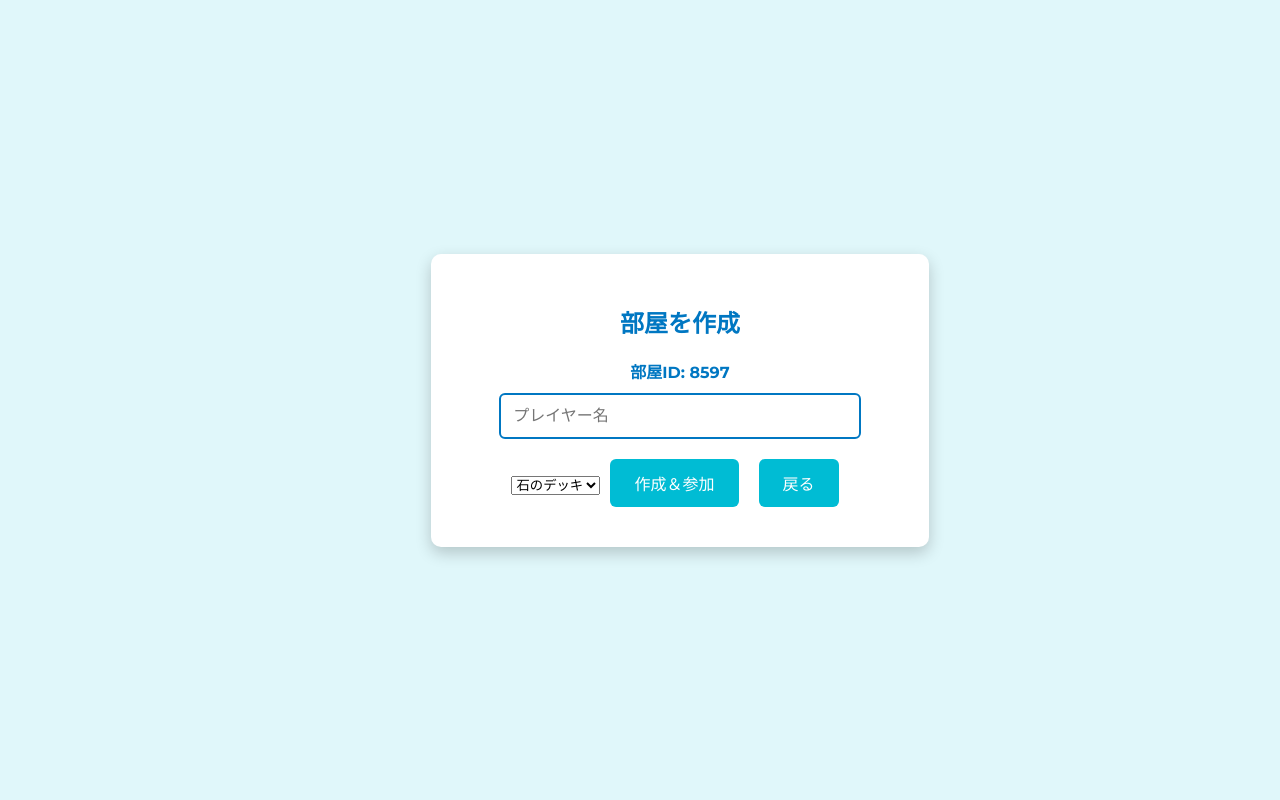
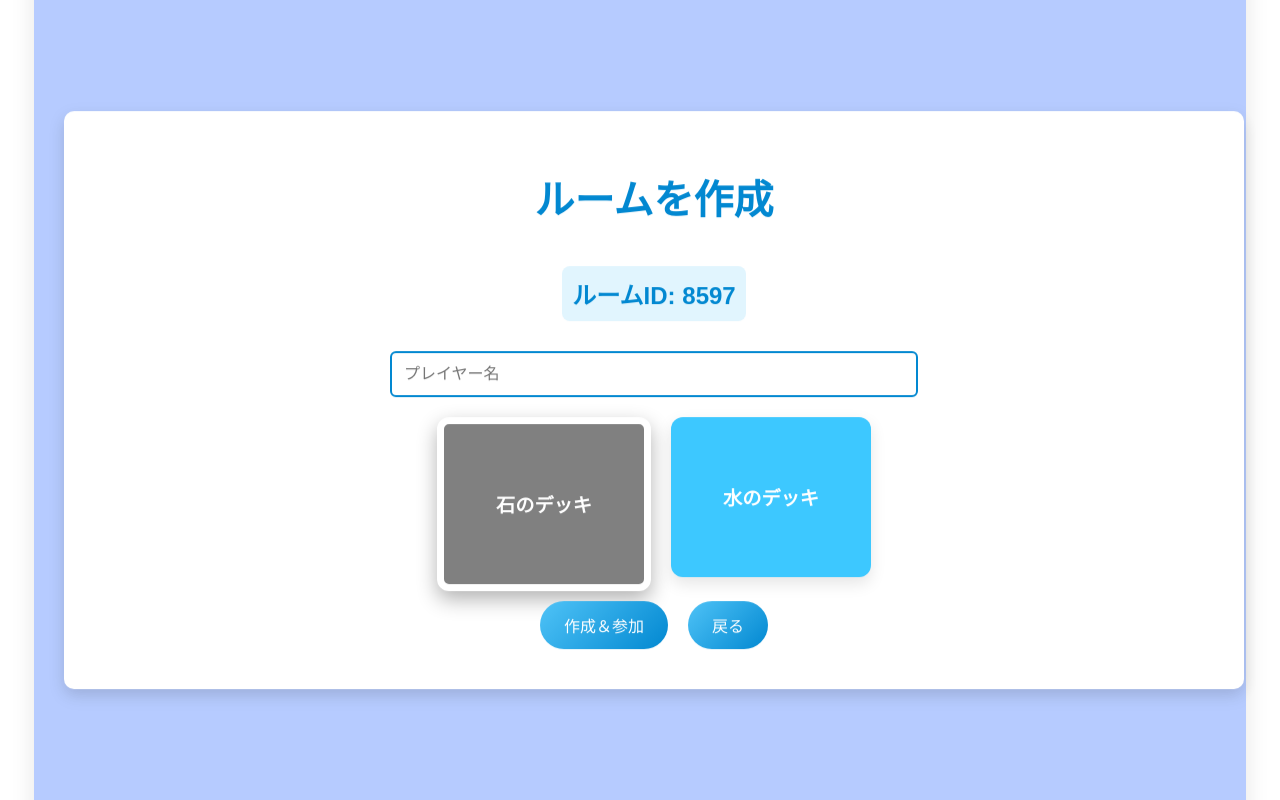
Before and after one commit to NicoPieee/OnomatoParty2, a Next.js app: page / in a window 1280 px wide. Both pictures are taken after a click on the button "部屋を作成". Built offline with nearby package versions, Linux system fonts and the light colour scheme; no server answers.

Commit message:
Windows側で変更

```diff
--- a/components/CreateRoomScreen.tsx
+++ b/components/CreateRoomScreen.tsx
@@ -1,23 +1,45 @@
 // components/CreateRoomScreen.tsx（完全版）
 export default function CreateRoomScreen({
-  roomId, playerName, deckName, onPlayerNameChange, onDeckChange, onCreateAndJoin, onBack, errorMessage
+  roomId,
+  playerName,
+  deckName,
+  onPlayerNameChange,
+  onDeckChange,
+  onCreateAndJoin,
+  onBack,
+  errorMessage,
 }) {
   return (
     <div className="screen">
-      <h2>部屋を作成</h2>
+      <h1>ルームを作成</h1>
       {errorMessage && <p className="error">{errorMessage}</p>}
-      <p className="room-id">部屋ID: {roomId}</p>
-
+      <p className="room-id">ルームID: {roomId}</p>
       <input
         value={playerName}
         onChange={onPlayerNameChange}
         placeholder="プレイヤー名"
       />
 
-      <select value={deckName} onChange={onDeckChange}>
-        <option value="Stone">石のデッキ</option>
-        <option value="Water">水のデッキ</option>
-      </select>
+      {/* デッキ選択部分：カード形式 */}
+      <div className="deck-selection">
+        <div
+          className={`deck-card stone-deck ${
+            deckName === "Stone" ? "selected" : ""
+          }`}
+          onClick={() => onDeckChange({ target: { value: "Stone" } })}
+        >
+          <div className="deck-title">石のデッキ</div>
+        </div>
+        <div
+          className={`deck-card water-deck ${
+            deckName === "Water" ? "selected" : ""
+          }`}
+          onClick={() => onDeckChange({ target: { value: "Water" } })}
+        >
+
+          <div className="deck-title">水のデッキ</div>
+        </div>
+      </div>
 
       <button onClick={onCreateAndJoin}>作成＆参加</button>
       <button onClick={onBack}>戻る</button>
--- a/components/GameOverScreen.tsx
+++ b/components/GameOverScreen.tsx
@@ -20,7 +20,7 @@ export default function GameOverScreen({
           <h3>勝者: {winners[0].name}（{winners[0].points} 点）</h3>
         ) : (
           <>
-            <h3>引き分け！勝者たち：</h3>
+            <h3>引き分け！勝者：</h3>
             <ul>
               {winners.map((winner, index) => (
                 <li key={index}>
--- a/pages/index.tsx
+++ b/pages/index.tsx
@@ -1,7 +1,7 @@
 // pages/index.tsx
 import { useState, useEffect, useRef } from "react";
 import { io } from "socket.io-client";
-import { toast } from "react-toastify"; // ← 追加
+import { toast } from "react-toastify"; // Toastify を利用
 import TitleScreen from "../components/TitleScreen";
 import CreateRoomScreen from "../components/CreateRoomScreen";
 import JoinRoomScreen from "../components/JoinRoomScreen";
@@ -81,7 +81,6 @@ export default function Home() {
       }
     });
 
-
     socketRef.current.on("gameOver", ({ winners, players }) => {
       setWinners(winners);
       setPlayers(players);
@@ -140,8 +139,15 @@ export default function Home() {
   };
 
   return (
+    <>
+      {errorMessage && <div className="error">{errorMessage}</div>}
+      {/* ガラスコンテナはタイトル、部屋作成、参加、待機画面にのみ適用 */}
+      {(gameState === "title" ||
+        gameState === "createRoom" ||
+        gameState === "joinRoom" ||
+        gameState === "waiting") ? (
+        <div className="glass-container">
           <div className="container">
-      {errorMessage && <div className="error">{errorMessage}</div>}
             {gameState === "title" && (
               <TitleScreen
                 onCreateRoom={() => {
@@ -185,6 +191,11 @@ export default function Home() {
                 onBack={() => setGameState("title")}
               />
             )}
+          </div>
+        </div>
+      ) : (
+        // ゲーム中やゲーム終了画面は従来の container を使う
+        <div className="container">
           {gameState === "game" && (
             <GameScreen
               players={players}
@@ -221,5 +232,7 @@ export default function Home() {
             />
           )}
         </div>
+      )}
+    </>
   );
 }
--- a/styles/globals.css
+++ b/styles/globals.css
@@ -1,27 +1,54 @@
-/* Google FontsからMontserratを利用する場合、必要に応じてHTMLの<head>にリンクを追加する */
-/* 例: <link href="https://fonts.googleapis.com/css2?family=Montserrat:wght@400;500;700&display=swap" rel="stylesheet"> */
-
-/* 基本のレイアウト */
+/* --- 全体背景 --- */
 body {
-  font-family: 'Montserrat', sans-serif;
-  font-weight: 500;
-  background-color: #e0f7fa; /* 水色ベース */
+  background: #ffffff;
   margin: 0;
   padding: 0;
+  height: 100vh;
   display: flex;
   justify-content: center;
   align-items: center;
-  min-height: 100vh;
+  font-family: "Poppins", sans-serif;
 }
 
-/* メインコンテナ */
+/* --- 親ラッパー --- */
+.wrapper {
+  position: relative;
+  width: 100%;
+  height: 100vh;
+  display: flex;
+  justify-content: center;
+  align-items: center;
+}
+
+/* タイトル、部屋作成、参加、待機画面用 */
+.glass-container {
+  position: fixed; /* ✅ fixed で画面中央に固定 */
+  top: 50%;
+  left: 50%;
+  width: 90%; /* 幅は90%にして、レスポンシブ対応 */
+  max-width: 1200px; /* 最大幅 */
+  height: auto; /* 高さはコンテンツによる */
+  transform: translate(-50%, -50%); /* ✅ 位置を中央に調整 */
+  background: rgba(15, 83, 255, 0.3); /* やわらかい水色の半透明 */
+  backdrop-filter: blur(12px);
+  border-radius: 20px; /* 角丸 */
+  padding: 30px;
+  box-shadow: 0 8px 24px rgba(0, 0, 0, 0.1); /* シャドウで立体感 */
+  z-index: 1;
+}
+
+/* --- メインコンテナ --- */
+/* ゲーム画面、ゲーム終了画面は従来のレイアウト */
 .container {
+  position: relative;
+  z-index: 2;
   background: #ffffff;
   padding: 30px 40px;
   border-radius: 10px;
-  box-shadow: 0 6px 16px rgba(0, 0, 0, 0.2);
-  max-width: 900px;
-  width: 100%;
+  box-shadow: 0 6px 16px rgba(0, 0, 0, 0.15);
+  max-width: 1100px;
+  width: 170%;
+  margin: 300px auto; /* 上下左右の余白を設定 */
   text-align: center;
   transition: transform 0.2s ease;
 }
@@ -29,20 +56,20 @@ body {
   transform: translateY(-2px);
 }
 
-/* タイトル・見出し */
+/* --- タイトル・見出し --- */
 h1 {
   font-size: 2.5rem;
-  color: #0077c2;
+  color: #0288d1;  /* 濃い水色 */
   margin-bottom: 20px;
   font-weight: 700;
 }
 h2, h3 {
-  color: #0077c2;
+  color: #0288d1;
   margin: 20px 0;
   font-weight: 700;
 }
 
-/* 入力フィールド */
+/* --- 入力フィールド --- */
 input {
   padding: 12px;
   font-size: 1rem;
@@ -50,60 +77,114 @@ input {
   max-width: 500px;
   margin: 10px auto;
   display: block;
-  border: 2px solid #0077c2;
+  border: 2px solid #0288d1;
   border-radius: 6px;
   outline: none;
   transition: border-color 0.2s;
 }
-
 input:focus {
   border-color: #66b3ff;
 }
 
-/* ボタン */
+/* --- ボタン --- */
 button {
   padding: 12px 24px;
   font-size: 1rem;
-  background-color: #00bcd4;
+  background: linear-gradient(135deg, #4fc3f7, #0288d1);
   color: #fff;
   border: none;
-  border-radius: 6px;
+  border-radius: 25px;
   cursor: pointer;
   margin: 10px;
-  transition: background-color 0.3s, transform 0.2s;
+  transition: all 0.3s ease-in-out;
+}
+button:hover {
+  background: linear-gradient(135deg, #03a9f4, #01579b);
+  transform: scale(1.05);
 }
 
-button:hover {
-  background-color: #0097a7;
-  transform: translateY(-2px);
-}
-
-/* ボタングループ */
-.button-group {
-  margin: 20px 0;
-}
-
-/* エラーメッセージ */
+/* --- エラーメッセージ --- */
 .error {
-  color: red;
+  color: #ff5252;
   margin: 10px 0;
   font-weight: 700;
 }
 
-/* ルームID表示 */
+
+
+/* --- ルームID表示 --- */
+/* --- 部屋IDの強調表示 --- */
 .room-id {
-  font-weight: 700;
-  margin-bottom: 10px;
-  color: #0077c2;
+  font-size: 1.5rem; /* フォントサイズを大きく */
+  font-weight: bold; /* 太字で目立たせる */
+  color: #0288d1; /* 濃い水色で目立たせる */
+  margin-top: 20px;
+  margin-bottom: 20px;
+  padding: 10px;
+  background-color: #e1f5fe; /* 淡い水色で背景強調 */
+  border-radius: 8px;
+  display: inline-block; /* 幅を文字サイズに合わせる */
 }
 
-/* リスト共通 */
+
+/* --- デッキ選択エリア --- */
+.deck-selection {
+  display: flex;
+  justify-content: center;
+  gap: 20px;
+  margin-top: 20px;
+}
+
+/* --- デッキカード --- */
+.deck-card {
+  width: 160px;
+  height: 120px;
+  padding: 20px;
+  background-color: #fff;
+  border-radius: 12px;
+  box-shadow: 0 6px 16px rgba(0, 0, 0, 0.1);
+  display: flex;
+  flex-direction: column;
+  justify-content: center;
+  align-items: center;
+  cursor: pointer;
+  transition: all 0.3s ease-in-out;
+}
+
+.deck-title {
+  font-size: 1.2rem;
+  font-weight: bold;
+  color: #ffffff; /* 文字色を白に */
+}
+
+.deck-card:hover {
+  transform: translateY(-8px);
+  box-shadow: 0 12px 24px rgba(0, 0, 0, 0.2);
+  border: 2px solid #4fc3f7;
+}
+
+/* --- 選択されたデッキの強調 --- */
+.deck-card.selected {
+  border: 7px solid #ffffff;
+  box-shadow: 0 8px 20px rgba(0, 0, 0, 0.3);
+}
+
+/* --- 石デッキのスタイル --- */
+.stone-deck {
+  background:grey;
+}
+
+/* --- 水デッキのスタイル --- */
+.water-deck {
+  background:rgb(61, 200, 255);
+}
+
+/* --- リスト共通 --- */
 ul {
   list-style: none;
   padding: 0;
   margin: 20px 0;
 }
-
 li {
   padding: 10px;
   font-size: 1.1rem;
@@ -111,15 +192,14 @@ li {
   margin-bottom: 10px;
   transition: background-color 0.2s;
 }
-
 li:last-child {
   margin-bottom: 0;
 }
 li:hover {
-  background-color: #e0f7fa;
+  background-color: #e1f5fe;
 }
 
-/* ゲーム画面のレイアウト */
+/* --- ゲーム画面のレイアウト --- */
 .game-screen {
   display: flex;
   width: 100%;
@@ -127,27 +207,65 @@ li:hover {
   align-items: flex-start;
 }
 
-/* サイドバー（プレイヤーリスト） */
+/* --- サイドバー（プレイヤーリスト） --- */
 .sidebar {
-  flex: 0 0 220px;
-  background-color: #b2ebf2;
+  flex: 0 0 260px; /* 幅を少し広げて余裕を持たせる */
+  background: rgba(255, 255, 255, 0.6); /* 半透明の白 */
+  backdrop-filter: blur(12px); /* ガラスモーフィズム */
   padding: 20px;
-  border-radius: 8px;
+  border-radius: 12px; /* 角丸を強調 */
+  box-shadow: 0 8px 24px rgba(0, 0, 0, 0.15); /* 立体感のあるシャドウ */
   text-align: left;
   display: flex;
   flex-direction: column;
   justify-content: flex-start;
+  border: 1px solid rgba(255, 255, 255, 0.4); /* 境界線でふんわり感を演出 */
 }
 
-/* プレイヤーリスト内の各プレイヤー名に枠を付与 */
+.sidebar ul {
+  padding: 0;
+  margin-top: 10px;
+}
+
 .sidebar ul li {
-  border-radius: 4px;
-  padding: 8px;
+  border-radius: 8px;
+  border: 2px solid #a2d2ff;
+  padding: 12px 16px;
   margin-bottom: 10px;
   background-color: #ffffff;
+  box-shadow: 0 4px 8px rgba(0, 0, 0, 0.05);
+  transition: all 0.3s ease-in-out;
+  cursor: pointer;
 }
 
-/* メインエリア（カード表示など） */
+.sidebar ul li:hover {
+  background-color: #95dcf7;
+  transform: translateY(-2px);
+  box-shadow: 0 6px 16px rgba(0, 188, 212, 0.3);
+}
+
+/* --- 親プレイヤー強調 --- */
+.sidebar ul li.parent {
+  background-color: #ffffff;
+  border: 2px solid #2897ff;
+  font-weight: bold;border-radius: 8px;
+  padding: 12px 16px;
+  margin-bottom: 10px;
+  box-shadow: 0 4px 8px rgba(0, 0, 0, 0.05);
+  transition: all 0.3s ease-in-out;
+  cursor: pointer;
+  color: #007bff;
+  box-shadow: 0 6px 16px rgba(0, 188, 212, 0.3);
+}
+
+.sidebar ul li.parent:hover {
+  background-color: #7ed2ff;
+  transform: translateY(-2px);
+  box-shadow: 0 6px 16px rgba(0, 188, 212, 0.3);
+}
+
+
+/* --- メインエリア（カード表示など） --- */
 .main {
   flex: 1;
   background-color: #ffffff;
@@ -158,8 +276,6 @@ li:hover {
   flex-direction: column;
   justify-content: flex-start;
 }
-
-/* カード画像：最大幅600px、比率維持 */
 .card-img {
   max-width: 600px;
   height: auto;
@@ -174,12 +290,10 @@ li:hover {
   transform: translateY(-2px);
 }
 
-/* アクションエリア */
+/* --- アクションエリア --- */
 .action-area {
   margin-top: auto;
 }
-
-/* アクションボタン */
 .action-btn {
   background-color: #00acc1;
   margin: 10px;
@@ -190,130 +304,103 @@ li:hover {
   transform: translateY(-2px);
 }
 
-/* 子プレイヤー用アクション */
+/* --- 子プレイヤー用アクション --- */
 .child-actions {
   display: flex;
   flex-direction: column;
   align-items: center;
 }
 
-/* 戻るボタン */
+/* --- 戻るボタン --- */
 .back-btn {
-  background-color: #0077c2;
+  background-color: #0288d1;
 }
 .back-btn:hover {
-  background-color: #0066a1;
+  background-color: #01579b;
 }
 
+/* --- アニメーション --- */
 @keyframes fadeIn {
-  from { opacity: 0; }
-  to { opacity: 1; }
+  from { opacity: 0; transform: translateY(-10px); }
+  to { opacity: 1; transform: translateY(0); }
 }
-
 .screen {
   animation: fadeIn 0.5s ease-in-out;
 }
 
-/* 親プレイヤーを強調表示するスタイル */
-.sidebar ul li.parent {
-  background-color: #ffecb3; /* 明るい黄色系 */
-  border: 2px solid #ffa000;
-  font-weight: bold;
-}
 
+
+/* --- タイマー --- */
 @keyframes blink {
   0%, 100% { opacity: 1; }
   50% { opacity: 0.5; }
 }
-
 .timer {
-  color: #d32f2f; /* 赤色系 */
+  color: #d32f2f;
   font-weight: bold;
   animation: blink 1s infinite;
   font-size: 1.5rem;
   margin: 10px 0;
 }
 
-/* レスポンシブ対応（スマホ） */
+/* --- レスポンシブ対応 --- */
 @media (max-width: 768px) {
   .container {
     padding: 15px 20px;
   }
-
   .game-screen {
     flex-direction: column;
     gap: 10px;
   }
-
   .sidebar {
     width: 100%;
     flex-direction: row;
     overflow-x: auto;
     padding: 10px;
   }
-
   .sidebar ul {
     display: flex;
     flex-direction: row;
     gap: 10px;
     margin: 0 auto;
   }
-
   .sidebar ul li {
     flex: 0 0 auto;
     padding: 5px 10px;
   }
-
   .main {
     width: 100%;
     padding: 10px;
   }
-
   .card-img {
     max-width: 100%;
     border-width: 5px;
   }
 }
 
-/* トースト全体のカスタムスタイル */
+/* --- トースト通知カスタムスタイル --- */
 .custom-toast {
   background-color: #fff !important; /* 背景を白 */
-  color: #0288d1 !important; /* 文字を濃い水色 */
-  border: 1px solid #4dd0e1; /* 境界線も水色 */
-  border-radius: 12px; /* 角を丸く */
-  box-shadow: 0px 4px 12px rgba(0, 188, 212, 0.2); /* 水色の柔らかい影 */
+  color: #0288d1 !important;           /* 文字を濃い水色 */
+  border: 1px solid #4dd0e1;
+  border-radius: 12px;
+  box-shadow: 0px 4px 12px rgba(0, 188, 212, 0.2);
   font-size: 16px;
 }
-
-/* トースト本文のスタイル */
 .Toastify__toast-body {
   font-size: 18px;
   font-weight: bold;
 }
-
-/* プログレスバーのスタイルを青色系に */
 .Toastify__progress-bar {
-  background-color: #29b6f6 !important; /* プログレスバーを青系に */
-}
-
-/* トーストのアイコン部分 */
-.custom-toast .Toastify__toast-icon {
-  font-size: 24px;
-  color: #0288d1; /* アイコンも水色 */
-}
-
-/* トーストの閉じるボタンのスタイル */
-.Toastify__close-button {
-  color: #0288d1 !important; /* 閉じるボタンの色も水色 */
-}
-
-/* プログレスバーのトランジションを柔らかく */
-.Toastify__progress-bar {
-  height: 5px;
+  background-color: #29b6f6 !important; /* プログレスバーを青色系に */
+  height: 8px;
   border-radius: 5px;
   transition: width 0.25s ease-in-out;
 }
-
-.Toastify__progress-bar {
-  height: 8px; /* さらに太く */
+.custom-toast .Toastify__toast-icon {
+  font-size: 24px;
+  color: #0288d1;
 }
+.Toastify__close-button {
+  color: #0288d1 !important;
+}
```
Lines whose indentation alone changed are shown as unchanged.
